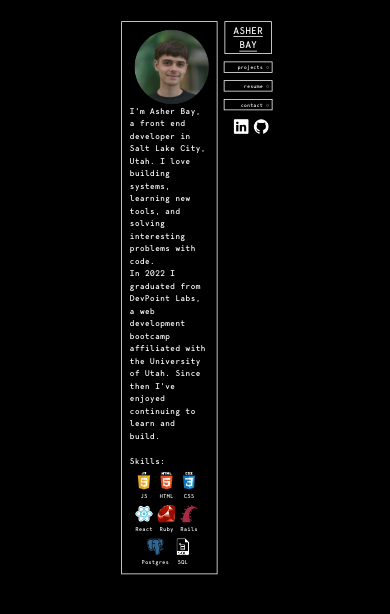
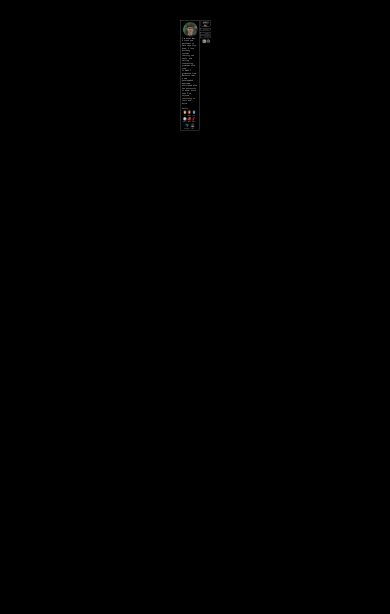
Before and after one commit to asherbay/portfolio_2022, a React (Create React App) app: page / in a window 390 px wide. Shown: the top 614 px of the page. Built offline with nearby package versions, Linux system fonts and the light colour scheme.

Commit message:
smaller mobile...

```diff
--- a/src/App.js
+++ b/src/App.js
@@ -68,7 +68,7 @@ export default App;
 
 const Content = styled.div`
   transform-origin: top center;
-  transform: scale(${window.innerWidth<900 ? 25 : 64}%);
+  transform: scale(${window.innerWidth<900 ? 5 : 64}%);
   background: ${styles.bgColor};
   vertical-align: super;
   display: flex;
```
